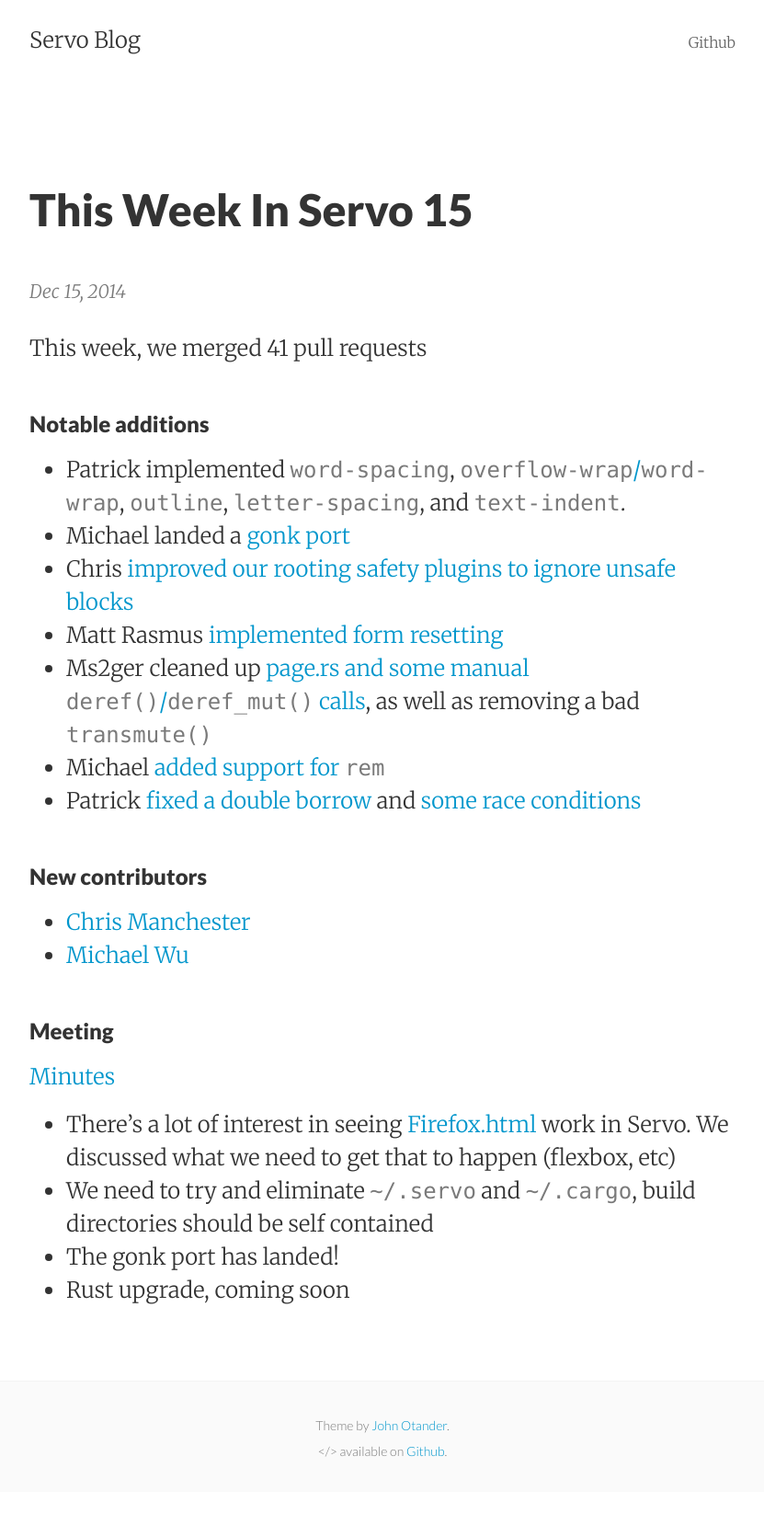
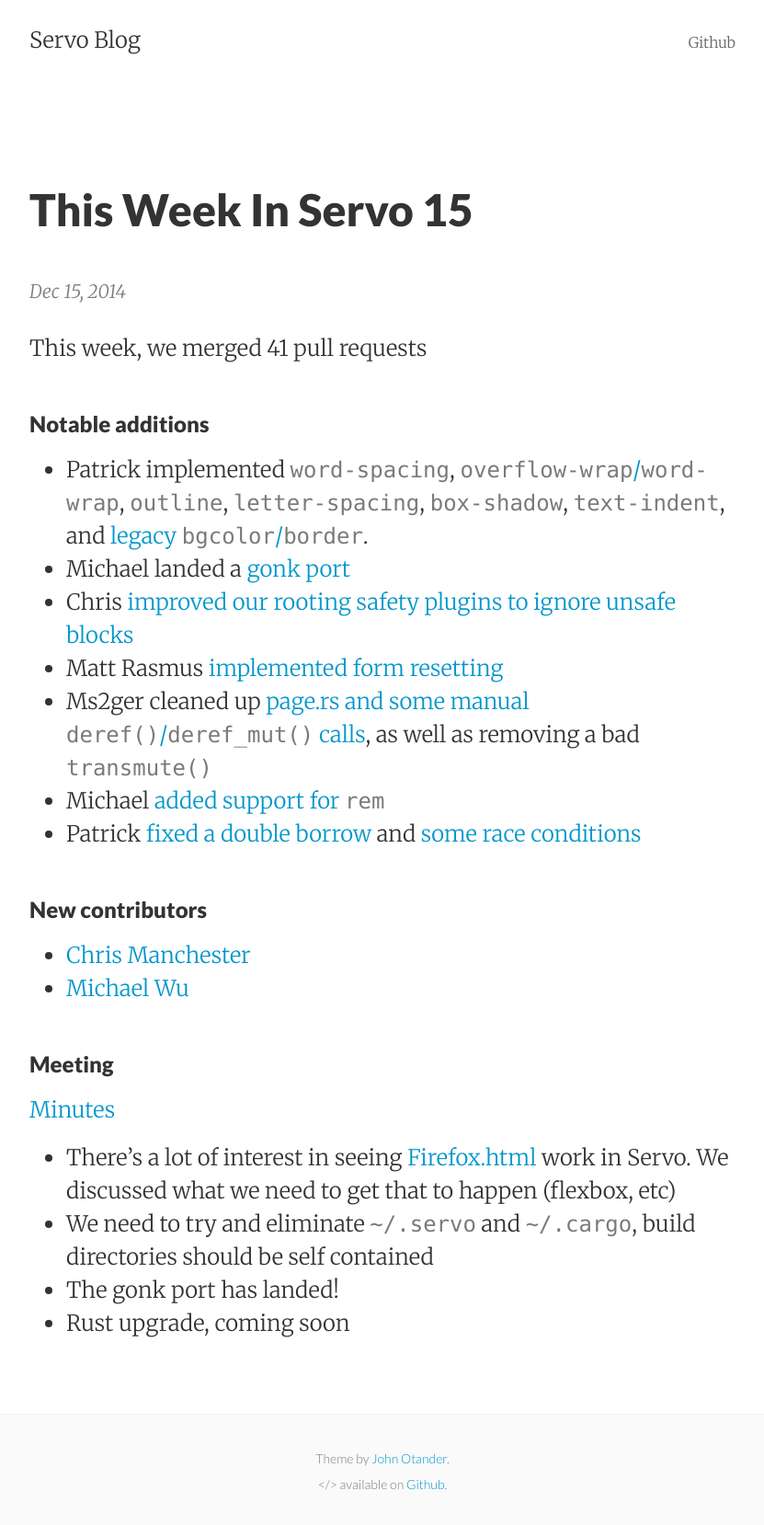
Before and after one commit to servo/blog.servo.org, a Jekyll site: the page built from _posts/2014-12-16-twis-15.md, in a window 1280 px wide. Shown: the whole page at 92% size, without its empty margins (224-1055 px from the left). Built offline with Jekyll 4.4.1, drawn with Linux system fonts in a browser that asks for light colours; before the commit the page ends 1622 px from its top, so only the background shows below that.

Commit message:
+more CSS

```diff
--- a/_posts/2014-12-16-twis-15.md
+++ b/_posts/2014-12-16-twis-15.md
@@ -10,7 +10,7 @@ This week, we merged 41 pull requests
 
 ###Notable additions
 
- - Patrick implemented [`word-spacing`](https://github.com/servo/servo/pull/4360), [`overflow-wrap`/`word-wrap`](https://github.com/servo/servo/pull/4361), [`outline`](https://github.com/servo/servo/pull/4299), [`letter-spacing`](https://github.com/servo/servo/pull/4325), and [`text-indent`](https://github.com/servo/servo/pull/4328).
+ - Patrick implemented [`word-spacing`](https://github.com/servo/servo/pull/4360), [`overflow-wrap`/`word-wrap`](https://github.com/servo/servo/pull/4361), [`outline`](https://github.com/servo/servo/pull/4299), [`letter-spacing`](https://github.com/servo/servo/pull/4325), [`box-shadow`](https://github.com/servo/servo/pull/4318), [`text-indent`](https://github.com/servo/servo/pull/4328), and [legacy `bgcolor`/`border`](https://github.com/servo/servo/pull/4289).
  - Michael landed a [gonk port](https://github.com/servo/servo/pull/4306)
  - Chris [improved our rooting safety plugins to ignore unsafe blocks](https://github.com/servo/servo/pull/4189)
  - Matt Rasmus [implemented form resetting](https://github.com/servo/servo/pull/4133)
```
